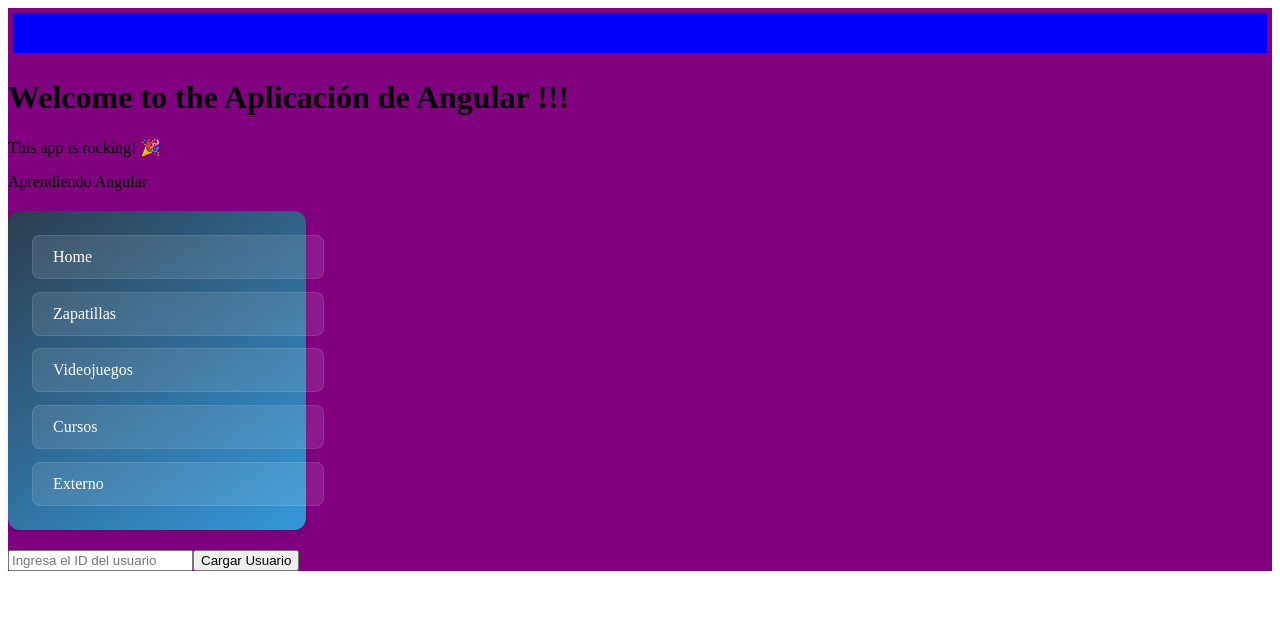
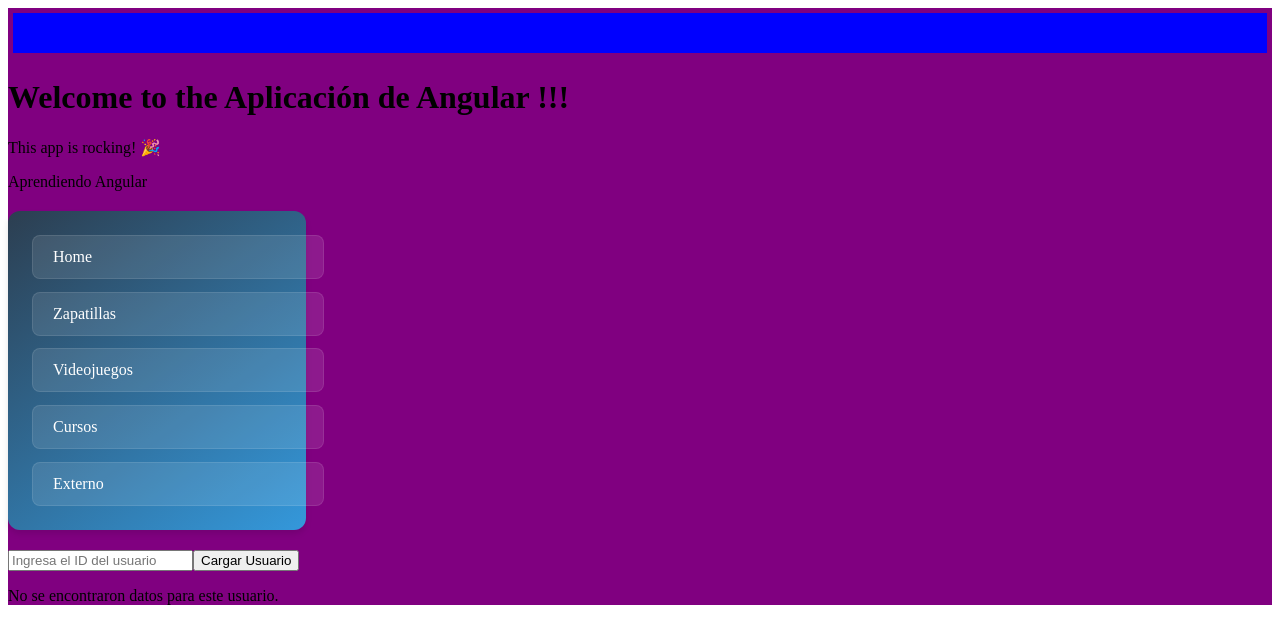
Before and after one commit to Ornella-Gigante/Master-in-JavaScript-JSON-TypeScript-Learning-JS-jQuery-Angular-NodeJS, an Angular app in the folder aprendiendo-angular/: page /externo in a window 1280 px wide. Shown: the top 644 px of the page. Built offline with nearby package versions, Linux system fonts and the light colour scheme.

Commit message:
agregando datos de carga de perfil de usuario

```diff
--- a/aprendiendo-angular/src/app/externo/externo.component.html
+++ b/aprendiendo-angular/src/app/externo/externo.component.html
@@ -4,7 +4,18 @@
   <button (click)="cargaUsuario()">Cargar Usuario</button>
 </div>
 
+
+<!-- Mostrar mensaje de carga -->
+<div *ngIf="isLoading">
+  <p>Cargando...</p>
+</div>
+
 <div *ngIf="user">
   <h2>{{ user.first_name }} {{ user.last_name }}</h2>
   <img [src]="user.avatar" alt="Avatar" width="200"/>
 </div>
+
+<!-- Mostrar mensaje si no hay datos ni está cargando -->
+<div *ngIf="!isLoading && !user">
+  <p>No se encontraron datos para este usuario.</p>
+</div>
--- a/aprendiendo-angular/src/app/externo/externo.component.ts
+++ b/aprendiendo-angular/src/app/externo/externo.component.ts
@@ -11,6 +11,7 @@ import { CommonModule } from '@angular/common';
 export class ExternoComponent implements OnInit {
   public user: any = null; // Almacena los datos del usuario
   public userId: string = ''; // ID del usuario ingresado
+  public isLoading: boolean = false; // Indicador de carga
 
   constructor(private _peticionesService: PeticionesService) {}
 
@@ -25,9 +26,11 @@ export class ExternoComponent implements OnInit {
       return;
     }
 
+    this.isLoading = true; // Activar indicador de carga
+    this.user = null; // Limpiar datos previos
+
     this._peticionesService.getUserById(this.userId).subscribe({
       next: (result) => {
-        // Verifica si la respuesta tiene la propiedad `data`
         console.log('Datos completos del usuario:', result);
         if (result && result.data) {
           this.user = result.data; // Asigna la respuesta al objeto `user`
@@ -40,6 +43,7 @@ export class ExternoComponent implements OnInit {
         console.error('Error al cargar el usuario:', error);
       },
       complete: () => {
+        this.isLoading = false; // Desactivar indicador de carga
         console.log('¡Carga de usuario completada!');
       }
     });
```
